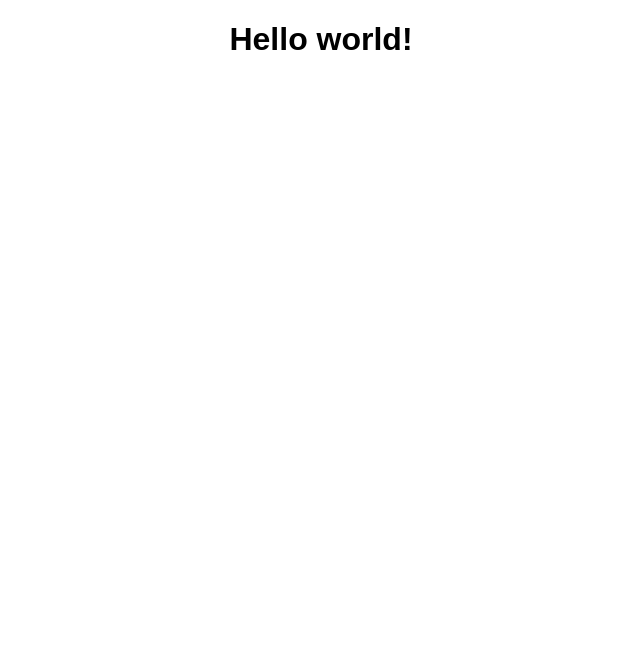
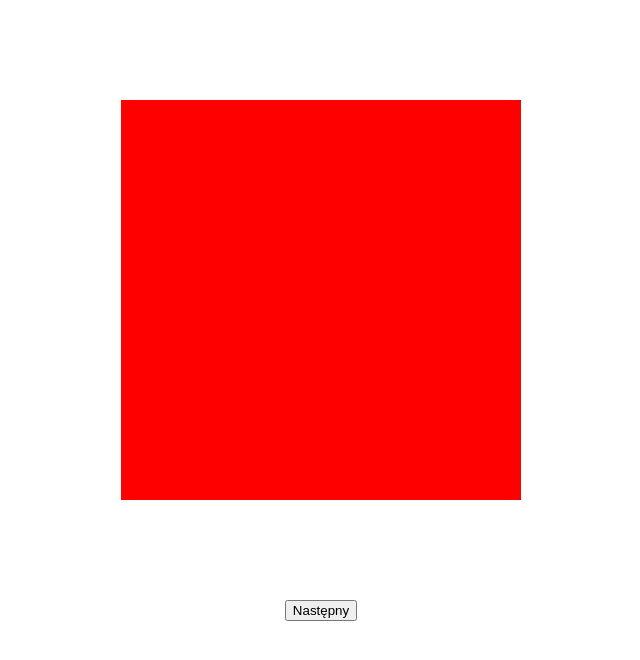
Before and after one commit to bms-devs/react-workshops, a React (Create React App) app: page / in a window 1280 px wide. Shown: the top 660 px of the page, without its empty margins (191-831 px from the left). Built offline with nearby package versions, Linux system fonts and the light colour scheme; the HTML template or start-up script is replaced by a standard one.

Commit message:
Krok 1: Przycisk i div z kolorem

```diff
--- a/src/App.js
+++ b/src/App.js
@@ -1,10 +1,34 @@
 import React, { Component } from 'react';
 
 class App extends Component {
+
+  constructor() {
+    super();
+    this.colors = [
+        "red",
+        "blue",
+        "yellow",
+        "green"
+    ];
+    this.state = {
+      index: 0
+    }
+  }
+
+  handleNextClick() {
+    this.setState({
+        index: this.state.index + 1
+    })
+  }
+
   render() {
     return (
       <div className="app">
-        <h1>Hello world!</h1>
+        <div className="viewer" style={{ backgroundColor: this.colors[this.state.index] }} />
+        <button onClick={() => this.handleNextClick()}
+                disabled={(this.state.index + 1) === this.colors.length} >
+          Następny
+        </button>
       </div>
     );
   }
```
